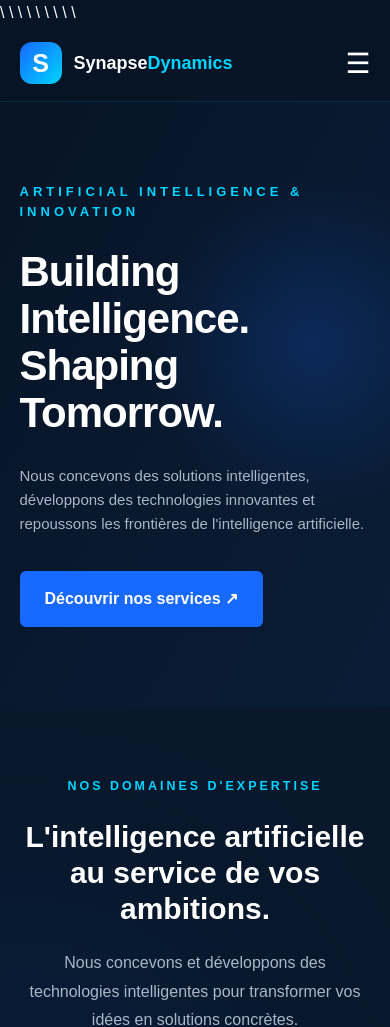
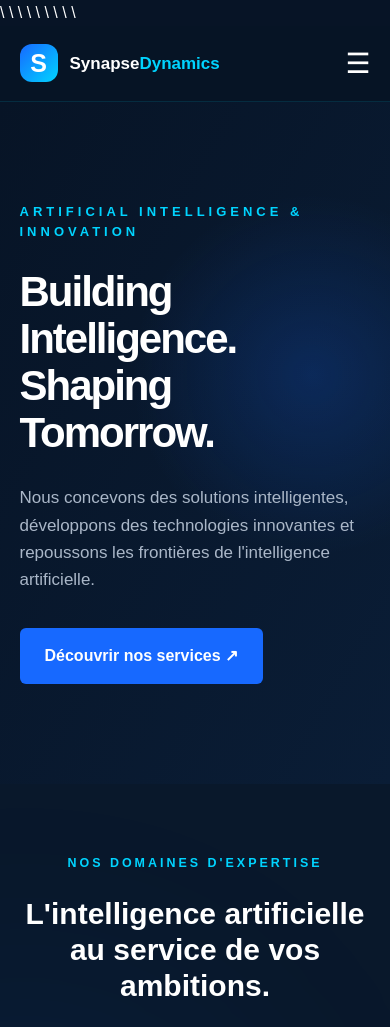
Before and after one commit to dynamicssynapse0-web/synapsedynamicsweb, a Node server app: page / in a window 390 px wide. Shown: the top 1027 px of the page. Run offline with Node 20, Linux system fonts and the light colour scheme.

Commit message:
Amelioration du header responsive et menu mobile

```diff
--- a/public/css/style.css
+++ b/public/css/style.css
@@ -195,50 +195,6 @@ body {
    RESPONSIVE
 ========================================= */
 
-@media (max-width: 900px) {
-
-    .main-nav {
-        gap: 15px;
-    }
-
-    .header-cta {
-        display: none;
-    }
-
-}
-
-@media (max-width: 650px) {
-
-    .header-container {
-        min-height: 75px;
-    }
-
-    .main-nav {
-        display: none;
-    }
-
-    .menu-toggle {
-        display: block;
-    }
-
-    .logo-text {
-        font-size: 18px;
-    }
-
-    .hero {
-        min-height: 550px;
-        padding: 80px 0;
-    }
-
-    .hero h1 {
-        letter-spacing: -1px;
-    }
-
-    .hero .container > p:nth-of-type(2) {
-        font-size: 15px;
-    }
-
-}
 
 /* Correction de l'affichage du Header */
 
@@ -2756,9 +2712,9 @@ body {
         grid-template-columns: 1fr;
     }
 }
-
-
-/* MENU MOBILE */
+/* =========================================
+   HEADER RESPONSIVE - SYNAPSEDYNAMICS
+========================================= */
 
 .menu-toggle {
     display: none;
@@ -2769,14 +2725,21 @@ body {
     cursor: pointer;
 }
 
+/* TABLETTE ET MOBILE */
+
 @media (max-width: 900px) {
 
     .header-container {
         position: relative;
+        min-height: 75px;
     }
 
     .menu-toggle {
         display: block;
+    }
+
+    .header-cta {
+        display: none;
     }
 
     .main-nav {
@@ -2785,12 +2748,14 @@ body {
         top: 100%;
         left: 0;
         width: 100%;
+        padding: 25px;
         background: #071426;
-        padding: 20px;
         flex-direction: column;
+        align-items: flex-start;
         gap: 20px;
         z-index: 1000;
         border-top: 1px solid rgba(255,255,255,0.1);
+        box-shadow: 0 15px 25px rgba(0,0,0,0.3);
     }
 
     .main-nav.show {
@@ -2799,10 +2764,26 @@ body {
 
     .main-nav a {
         display: block;
+        width: 100%;
         padding: 8px 0;
-    }
-
-    .header-cta {
-        display: none;
-    }
-}
+        font-size: 15px;
+    }
+}
+
+/* PETITS ÉCRANS */
+
+@media (max-width: 480px) {
+
+    .logo-icon {
+        width: 38px;
+        height: 38px;
+    }
+
+    .logo-text {
+        font-size: 17px;
+    }
+
+    .header-container {
+        gap: 10px;
+    }
+}
--- a/views/partials/header.ejs
+++ b/views/partials/header.ejs
@@ -28,3 +28,4 @@
 
     </div>
 </header>
+<script src="/js/main.js" defer></script>
```
